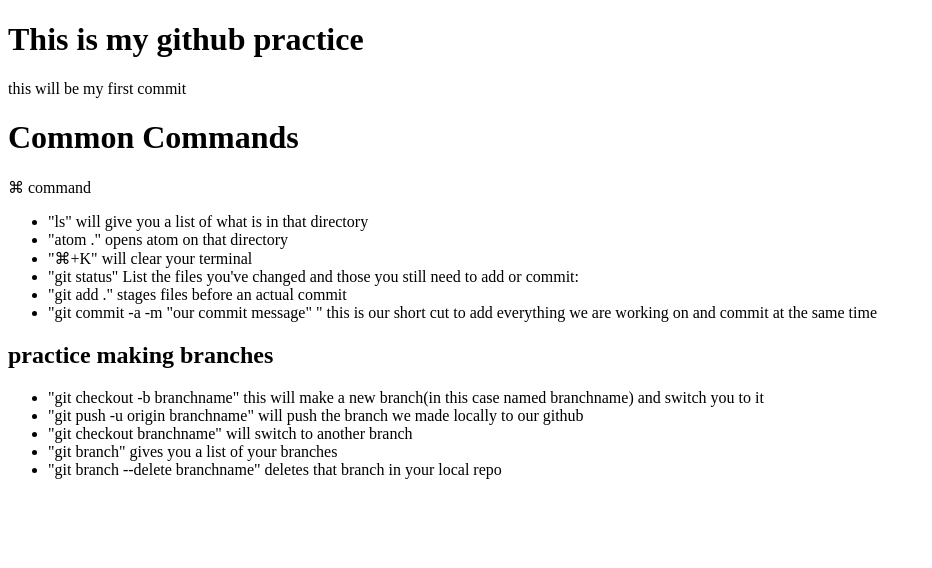
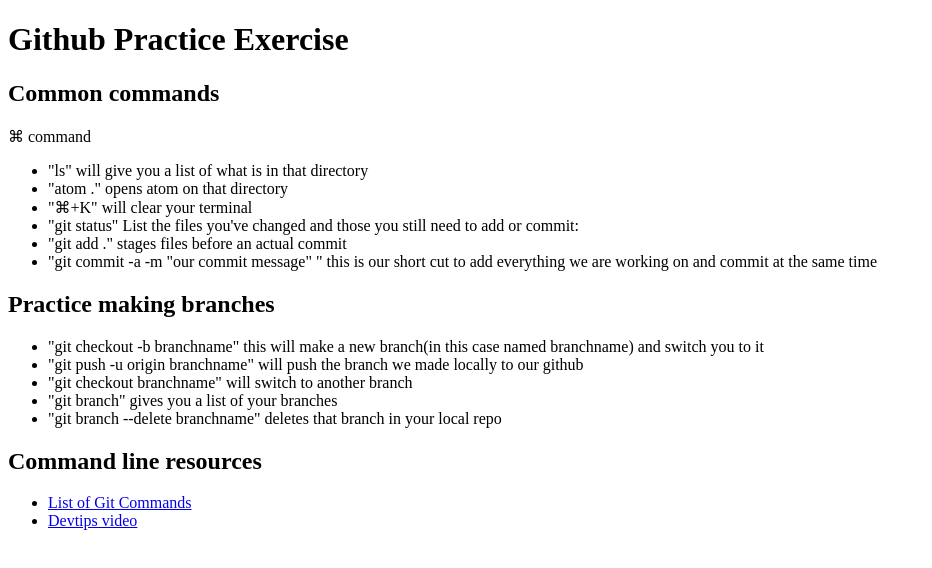
Before and after one commit to joweber123/commandlinepractice, a plain HTML site: page index.html in a window 1280 px wide. Shown: the whole page, without its empty margins (0-932 px from the left). Drawn offline with Linux system fonts and the light colour scheme.

Commit message:
added new links

```diff
--- a/index.html
+++ b/index.html
@@ -2,12 +2,11 @@
 <html>
   <head>
     <meta charset="utf-8">
-    <title>git practice</title>
+    <title>git common commands</title>
   </head>
   <body>
-    <h1>This is my github practice</h1>
-    <p>this will be my first commit</p>
-    <h1>Common Commands</h1>
+    <h1>Github Practice Exercise</h1>
+    <h2>Common commands</h2>
     <p>⌘ command</p>
     <ul>
       <li>"ls" will give you a list of what is in that directory</li>
@@ -17,7 +16,7 @@
       <li>"git add ." stages files before an actual commit</li>
       <li>"git commit -a -m "our commit message" " this is our short cut to add everything we are working on and commit at the same time</li>
     </ul>
-    <h2>practice making branches</h2>
+    <h2>Practice making branches</h2>
     <ul>
       <li>"git checkout -b branchname" this will make a new branch(in this case named branchname) and switch you to it</li>
       <li>"git push -u origin branchname" will push the branch we made locally to our github</li>
@@ -25,5 +24,10 @@
       <li>"git branch" gives you a list of your branches</li>
       <li>"git branch --delete branchname" deletes that branch in your local repo</li>
     </ul>
+    <h2>Command line resources</h2>
+    <ul>
+      <li><a target="_blank" href="https://confluence.atlassian.com/bitbucketserver/basic-git-commands-776639767.html">List of Git Commands</a></li>
+      <li><a target="_blank" href="https://www.youtube.com/watch?v=DmKNDxlNLoE">Devtips video</a></li>
+    </ul>
   </body>
 </html>
```
